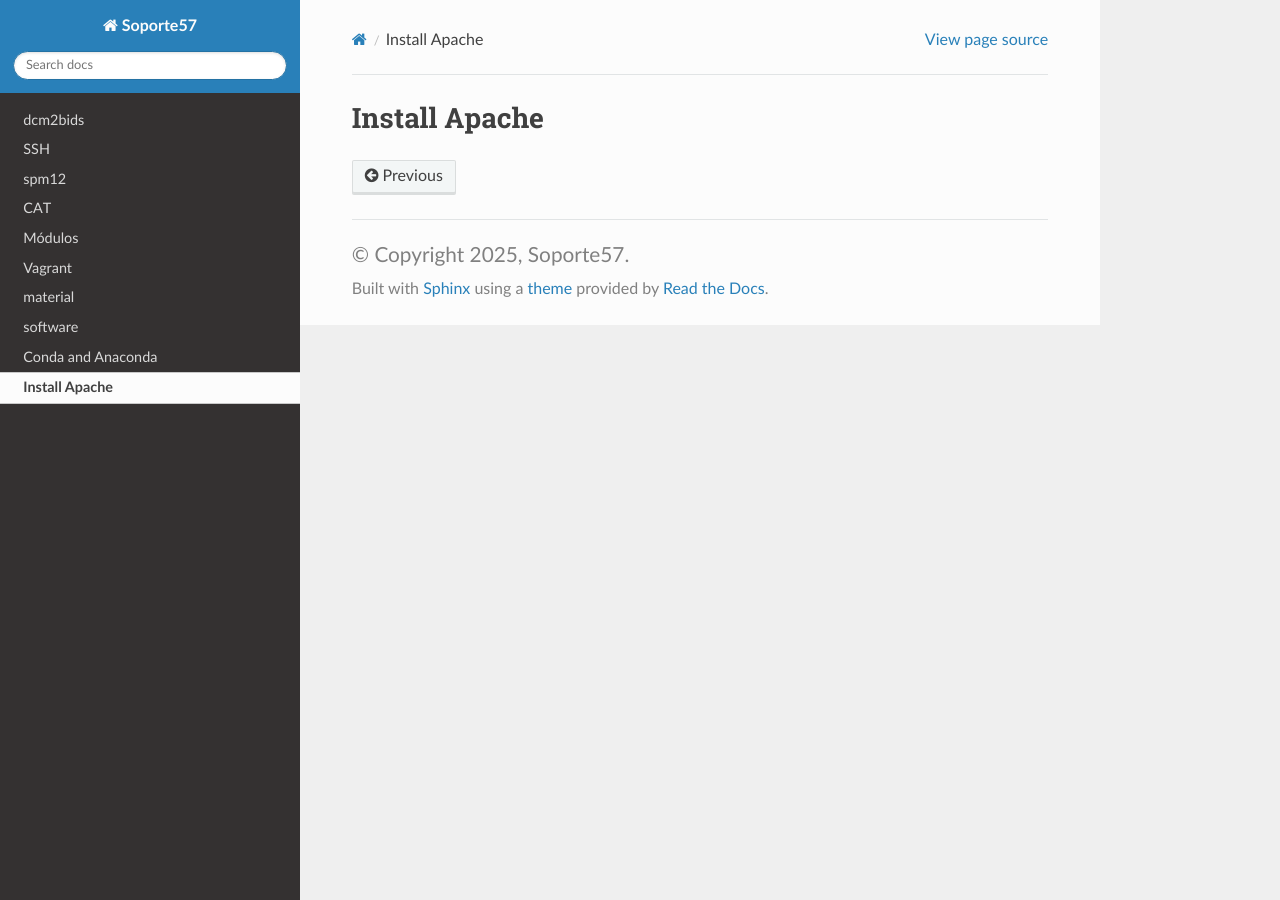
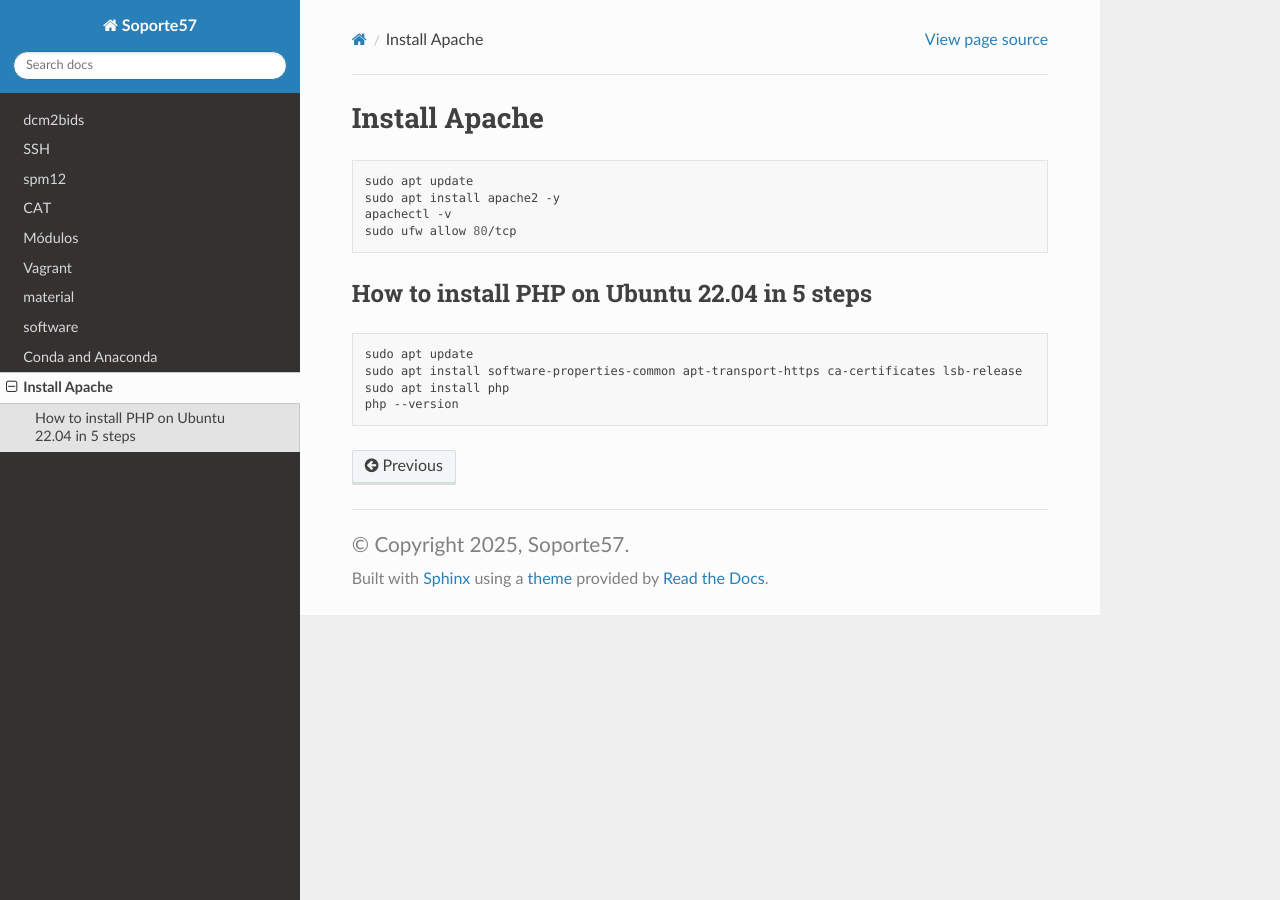
Before and after one commit to matecom57/santosg57-soporte, a Sphinx documentation site: the page built from docs/source/apache.rst, in a window 1280 px wide. Built offline with Sphinx 7.4.7 and the Read the Docs theme 3.1.0, drawn with Linux system fonts in a browser that asks for light colours.

Commit message:
Test comité

```diff
--- a/docs/source/apache.rst
+++ b/docs/source/apache.rst
@@ -1,9 +1,19 @@
 Install Apache
 ==============
 
-.. code: Bash
+.. code:: Bash
 
    sudo apt update
    sudo apt install apache2 -y
    apachectl -v
    sudo ufw allow 80/tcp
+
+How to install PHP on Ubuntu 22.04 in 5 steps
+---------------------------------------------
+
+.. code:: Bash
+
+   sudo apt update
+   sudo apt install software-properties-common apt-transport-https ca-certificates lsb-release
+   sudo apt install php
+   php --version
```
